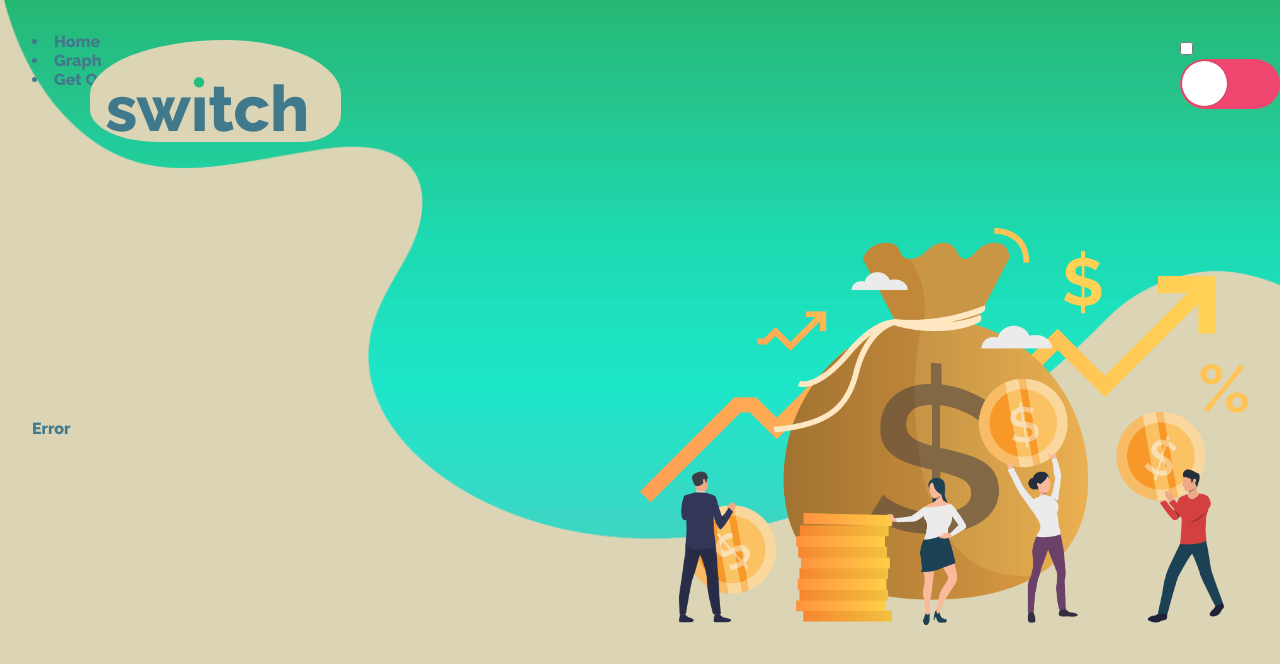
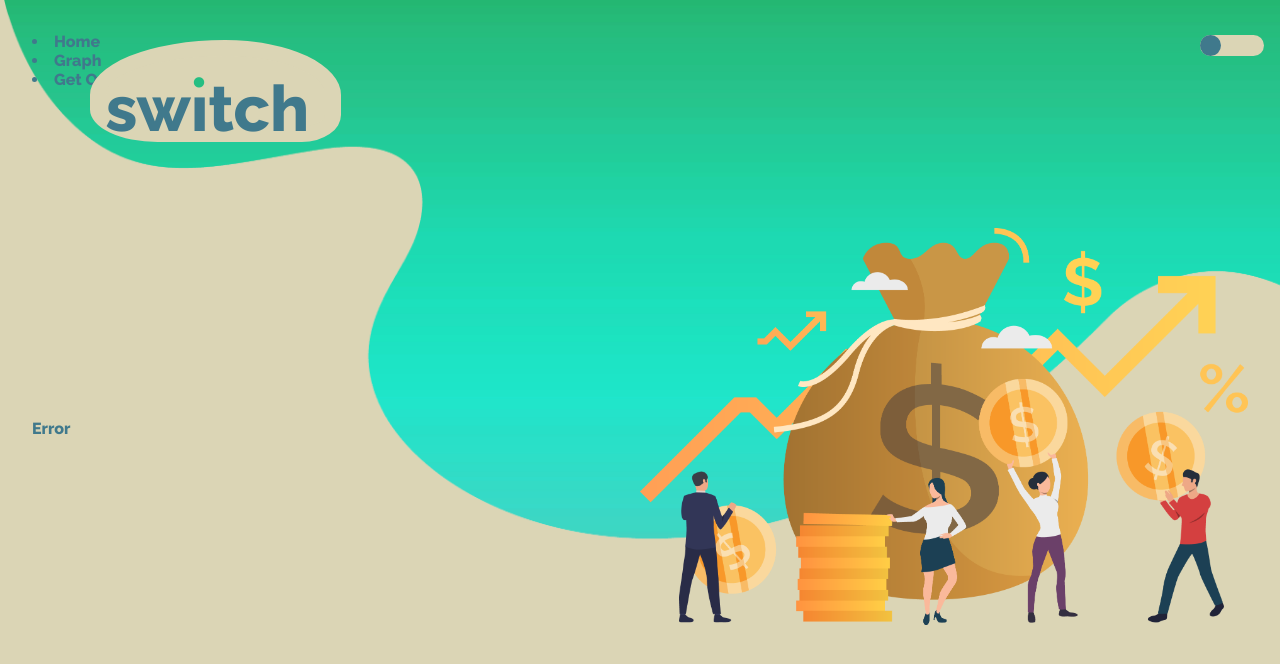
Before and after one commit to Fluffinator97/converter, a React (Create React App) app: page / in a window 1280 px wide. Shown: the top 664 px of the page. Built offline with nearby package versions, Linux system fonts and the light colour scheme; no server answers.

Commit message:
fixed slider styling

```diff
--- a/src/App.tsx
+++ b/src/App.tsx
@@ -1,22 +1,11 @@
 import React from 'react';
 import Layout from './Layout';
 
-interface Props {
+export default function App() {
+  return (
+    <div className="App">
+      <Layout />
+    </div>
+  )
+
 }
-
-export default class App extends React.Component<Props>{
-  constructor(props: Props) {
-    super(props);
-
-  }
-
-
-
-  render() {
-    return (
-      <div className="App">
-        <Layout />
-      </div>
-    )
-  }
-}
--- a/src/CurrencyOptions.tsx
+++ b/src/CurrencyOptions.tsx
@@ -210,8 +210,8 @@ const wrapper: React.CSSProperties = {
     alignItems: 'center',
     padding:'0',
     margin:'10rem 0',
+}
 
-}
 const defaultContainer: React.CSSProperties = {
     flexDirection: 'row',
 }
--- a/src/CurrencyRow.tsx
+++ b/src/CurrencyRow.tsx
@@ -35,11 +35,9 @@ const container: React.CSSProperties = {
 const dropDown: React.CSSProperties = {
     fontSize: '1em',
     lineHeight: '1em',
-    color: '#FFFFFF',
     padding: '.5em',
     width: '50%',
     margin: '0.5em 0',
-    background: '#40798C',
     borderRadius: '3rem',
 }
 
--- a/src/Layout.tsx
+++ b/src/Layout.tsx
@@ -21,30 +21,28 @@ export default function Layout(props: Props) {
 
     return (
         <div style={wrapper}>
-            <div>
+
             <section>
                 <p className="text">sw<span><span className="stack bouncing">.</span>
                     <span className="stack">ı</span></span>tch</p>
             </section>
 
-
             <nav>
                 <li>Home</li>
                 <li>Graph</li>
                 <li>Get Our App</li>
+            </nav>
 
-       </nav>
-       <div >
             <ThemeSlider
                 isOn={value}
-        onColor="#EF476F"
                 handleToggle={() => {
                     setValue(!value)
-            toggleTheme()}}
+                    toggleTheme()
+                }}
             />
-</div>
 
-            </div>
+
+
             <div style={container}>
                 <div style={groupItem}><CurrencyOptions /></div>
                 <div style={groupItem}><Image /></div>
--- a/src/ThemeSlider.css
+++ b/src/ThemeSlider.css
@@ -1,34 +1,34 @@
-.react-switch-label {
+.themeSlider {
+  visibility: hidden;
+}
+.themeSlider-label {
   display: flex;
   align-items: center;
   justify-content: space-between;
   cursor: pointer;
-  width: 100px;
-  height: 50px;
-  background: grey;
-  border-radius: 100px;
+  width: 4rem;
+  height: 1.3rem;
+  border-radius: 1rem;
   position: relative;
-  transition: background-color .2s;
 }
 
-.react-switch-label .react-switch-button {
+.themeSlider-label .themeSlider-button {
   content: '';
+  top: 0.5%;
+  left: 0.5%;
   position: absolute;
-  top: 2px;
-  left: 2px;
-  width: 45px;
-  height: 45px;
-  border-radius: 45px;
-  transition: 0.2s;
-  background: #fff;
-  box-shadow: 0 0 2px 0 rgba(10, 10, 10, 0.29);
+  width: 1.3rem;
+  height:  1.3rem;
+  border-radius:  50%;
+  transition: 0.5s;
+  background: #40798C;
 }
 
-.react-switch-checkbox:checked+.react-switch-label .react-switch-button {
-  left: calc(100% - 2px);
+.themeSlider:checked + .themeSlider-label .themeSlider-button {
+  left: calc(100% - 0.5%);
   transform: translateX(-100%);
 }
 
-.react-switch-label:active .react-switch-button {
-  width: 60px;
+.themeSlider-label:active .themeSlider-button {
+  width: 1rem;
 }
--- a/src/ThemeSlider.tsx
+++ b/src/ThemeSlider.tsx
@@ -4,7 +4,6 @@ import './ThemeSlider.css';
 interface Props{
 isOn:boolean,
 handleToggle: ((event: React.ChangeEvent<HTMLInputElement>) => void),
-onColor: string
 }
 
 
@@ -14,23 +13,23 @@ export default function ThemeSlider (props: Props) {
       <input
         checked={props.isOn}
         onChange={props.handleToggle}
-        className="react-switch-checkbox"
-        id={`react-switch-new`}
+        className="themeSlider"
+        id={`themeSlider-new`}
         type="checkbox"
       />
       <label
-        style={{ background: 'isOn' && props.onColor }}
-        className="react-switch-label"
-        htmlFor={`react-switch-new`}
+        style={props.isOn ? {background: '#1a1a1d'} : {background: '#DBD5B5'}}
+        className="themeSlider-label"
+        htmlFor={`themeSlider-new`}
       >
-        <span className={`react-switch-button`} />
+        <span className={`themeSlider-button`} />
       </label>
     </div>
   );
 };
 
 const wrapper: React.CSSProperties = {
-  position: 'absolute',
-  top: '5%',
-  right:'0'
+  position: 'fixed',
+  top: '1rem',
+  right:'1rem'
 }
--- a/src/index.css
+++ b/src/index.css
@@ -1,4 +1,5 @@
 @import url('https://fonts.googleapis.com/css2?family=Raleway:wght@800&display=swap');
+
 html.color-theme-in-transition, html.color-theme-in-transition *, html.color-theme-in-transition *:before, html.color-theme-in-transition *:after {
   transition: all 750ms !important;
   transition-delay: 0 !important;
@@ -67,6 +68,10 @@ input {
   color: var(--secondaryText);
 }
 
+select{
+  background: var(--primaryText);
+  color: var(--secondaryText);
+}
 .text {
   margin: 0;
   line-height: 0.55;
@@ -91,7 +96,7 @@ span {
 
 .bouncing {
   animation: bounce 0.4s;
-  animation-iteration-count: 20;
+  animation-iteration-count: infinite;
   animation-direction: alternate;
   font-family: "Times New Roman", Times, serif;
   color: var(--primaryTheme)
```
Lines whose indentation alone changed are shown as unchanged.
